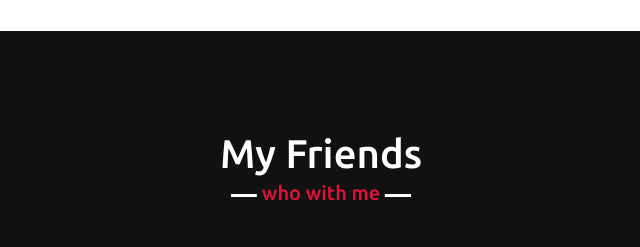
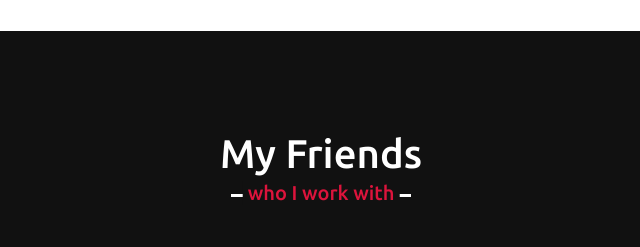
Before and after one commit to Prasad502/AboutMe, a plain HTML site: page index.html in a window 1280 px wide. Shown: the part 2780-3027 px from the top of the page, 319-959 px from the left. Drawn offline with nearby package versions, Linux system fonts and the light colour scheme.

Commit message:
Update style.css

```diff
--- a/style.css
+++ b/style.css
@@ -380,7 +380,7 @@ section .title::after{
 
 /* teams section styling */
 .teams .title::after{
-    content: "who with me";
+    content: "who I work with";
 }
 .teams .carousel .card{
     background: #222;
```
